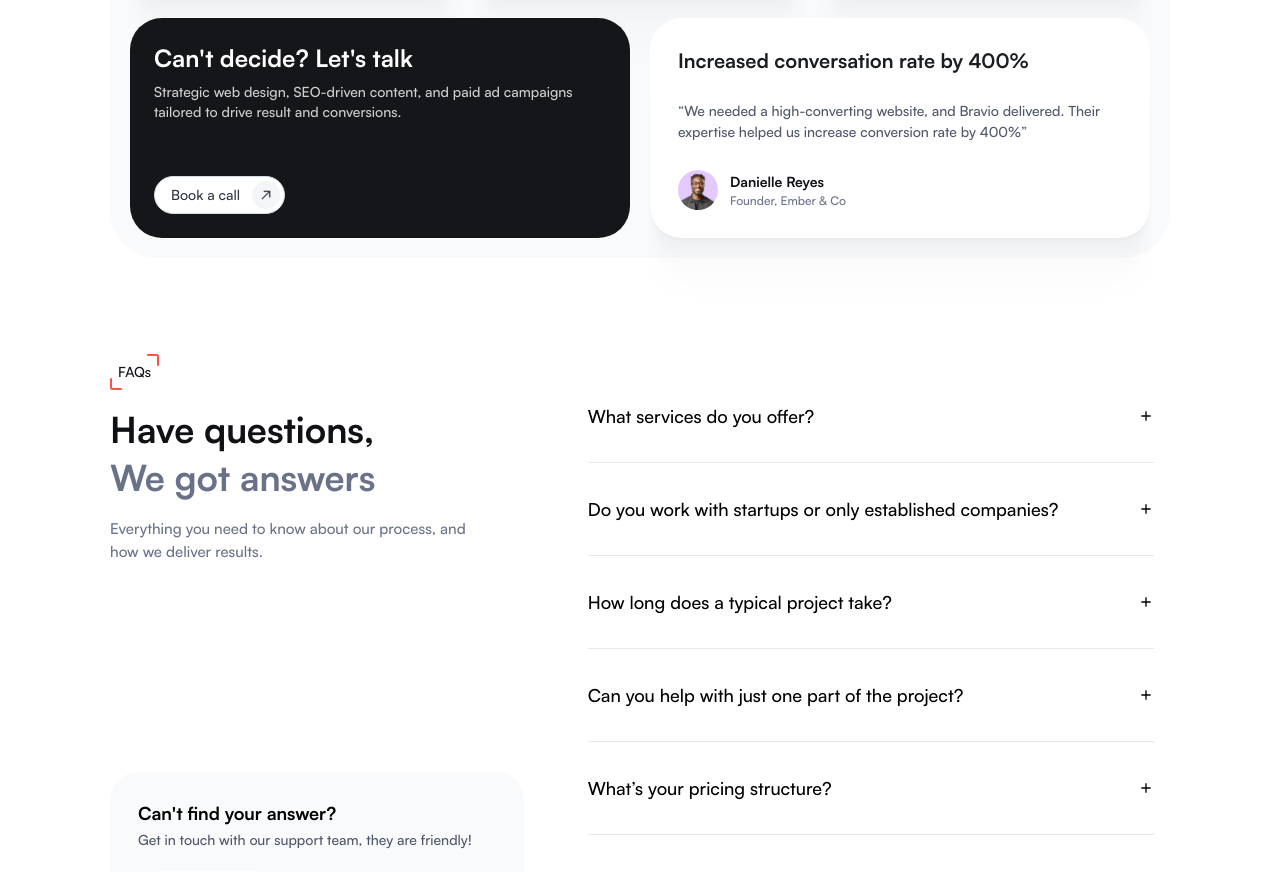
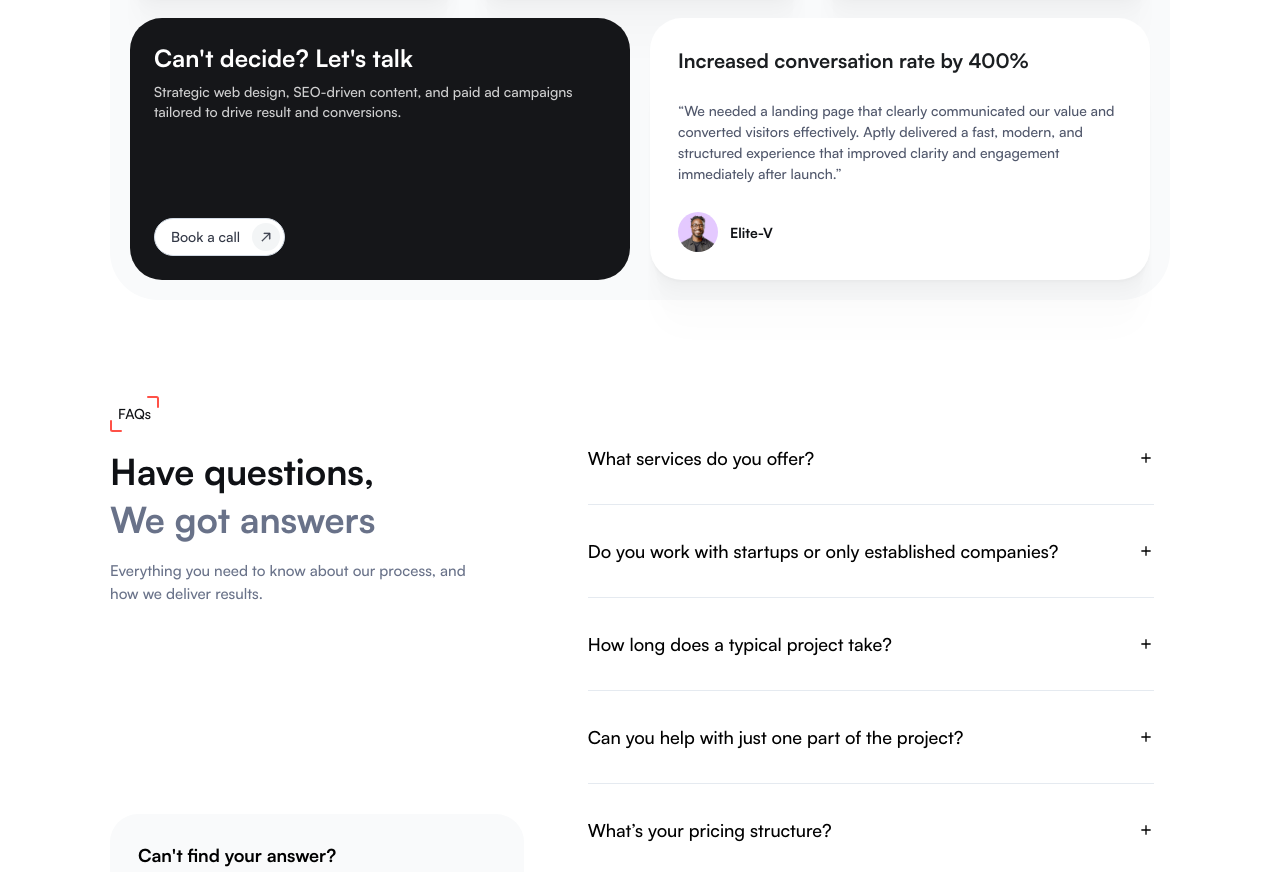
Before and after one commit to samtags/aptly-software-landing, a Next.js app: page / in a window 1280 px wide. Shown: the part 7452-8324 px from the top of the page. Built offline with nearby package versions, Linux system fonts and the light colour scheme.

Commit message:
feat: pricing content changes

```diff
--- a/src/components/pricing.jsx
+++ b/src/components/pricing.jsx
@@ -48,10 +48,10 @@ export default function Pricing() {
           className="md:col-span-1 lg:col-span-3"
           rateDescription="Increased conversation rate by 400%"
           rateDescriptionClassName="text-[#1b1e21]!"
-          body="“We needed a high-converting website, and Bravio delivered. Their expertise helped us increase conversion rate by 400%”"
+          body="“We needed a landing page that clearly communicated our value and converted visitors effectively. Aptly delivered a fast, modern, and structured experience that improved clarity and engagement immediately after launch.”"
           imageUrl="/png/YlbsDACEKLniAdZ2B90nBFRBt14.png"
-          name="Danielle Reyes"
-          company="Founder, Ember & Co"
+          name="Elite-V"
+
           hideQouteIcon
         />
       </div>
```
Also changed, not shown: 1 other file (tests, documents, lock files or other folders).
